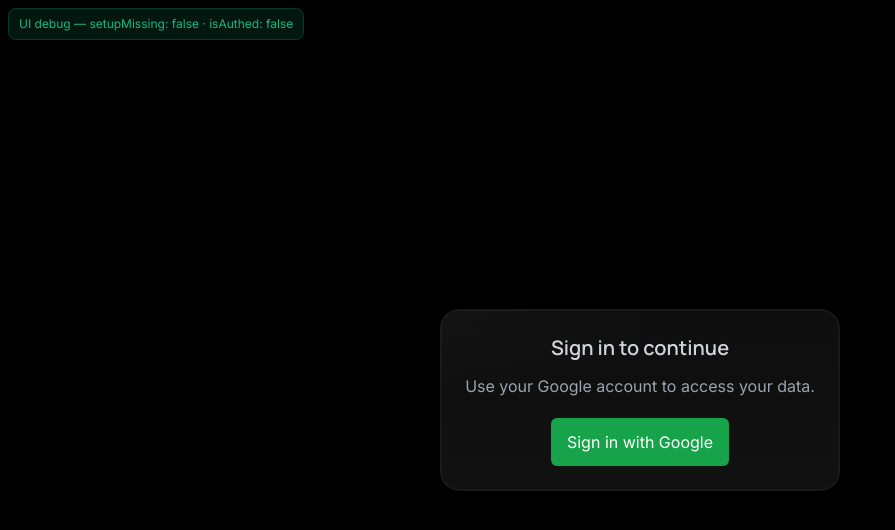
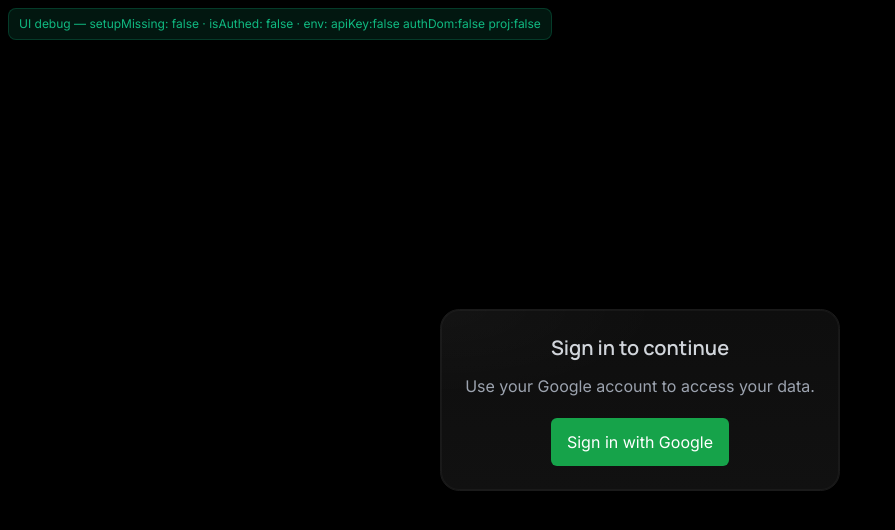
Before and after one commit to mrtomkeddie/papertrader, a React (Vite) app in the folder repo/: page / in a window 1280 px wide. Shown: the top 530 px of the page, without its empty margins (0-895 px from the left). Built offline with nearby package versions, Linux system fonts and the light colour scheme; no server answers.

Commit message:
chore(dev): show Firebase env presence in UI debug overlay

```diff
--- a/repo/App.tsx
+++ b/repo/App.tsx
@@ -96,7 +96,7 @@
     <HashRouter>
       {Boolean((import.meta as any).env?.DEV) && (
         <div style={{position:'fixed',top:8,left:8,zIndex:99999,background:'rgba(16,185,129,0.12)',border:'1px solid rgba(16,185,129,0.22)',padding:'6px 10px',borderRadius:8,color:'#10B981',fontFamily:'Inter,system-ui,sans-serif',fontSize:12}}>
-          UI debug — setupMissing: {String(setupMissing)} · isAuthed: {String(isAuthed)}
+          UI debug — setupMissing: {String(setupMissing)} · isAuthed: {String(isAuthed)} · env: apiKey:{String(Boolean((import.meta as any).env?.VITE_FIREBASE_API_KEY))} authDom:{String(Boolean((import.meta as any).env?.VITE_FIREBASE_AUTH_DOMAIN))} proj:{String(Boolean((import.meta as any).env?.VITE_FIREBASE_PROJECT_ID))}
         </div>
       )}
       {setupMissing ? (
```
